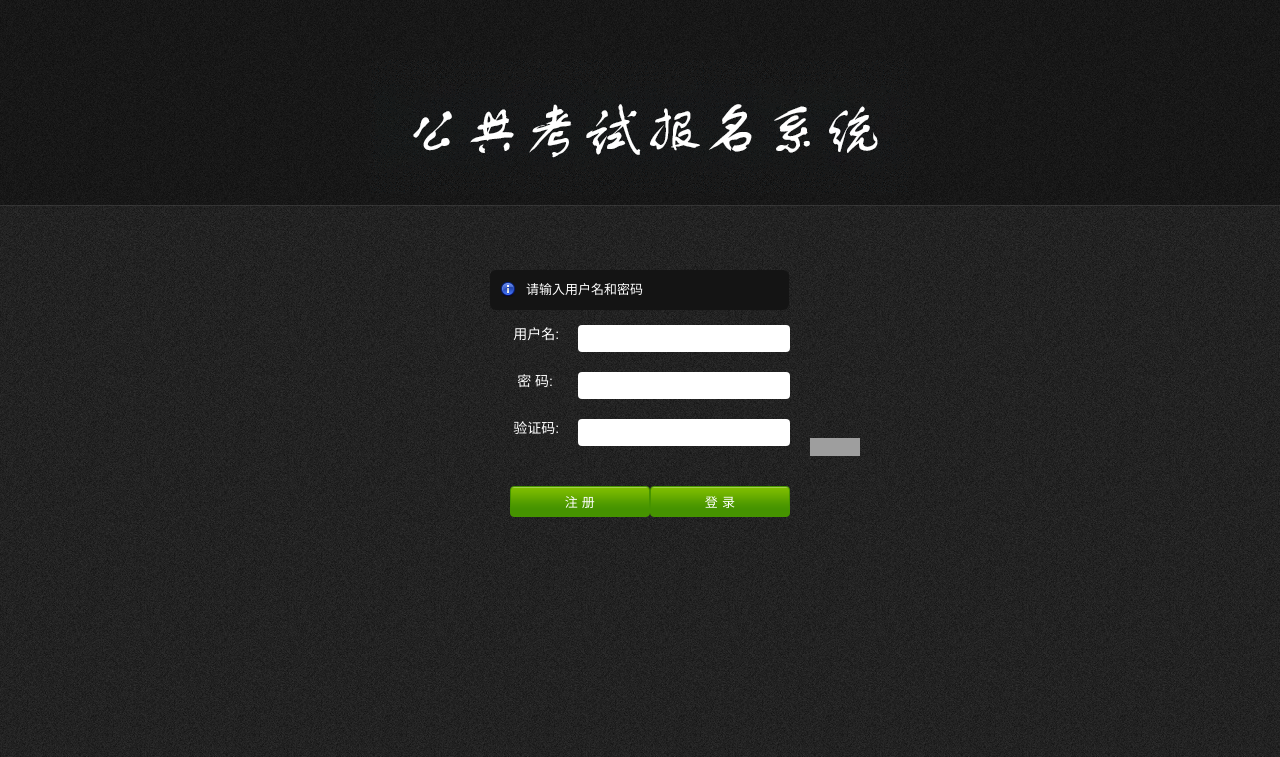
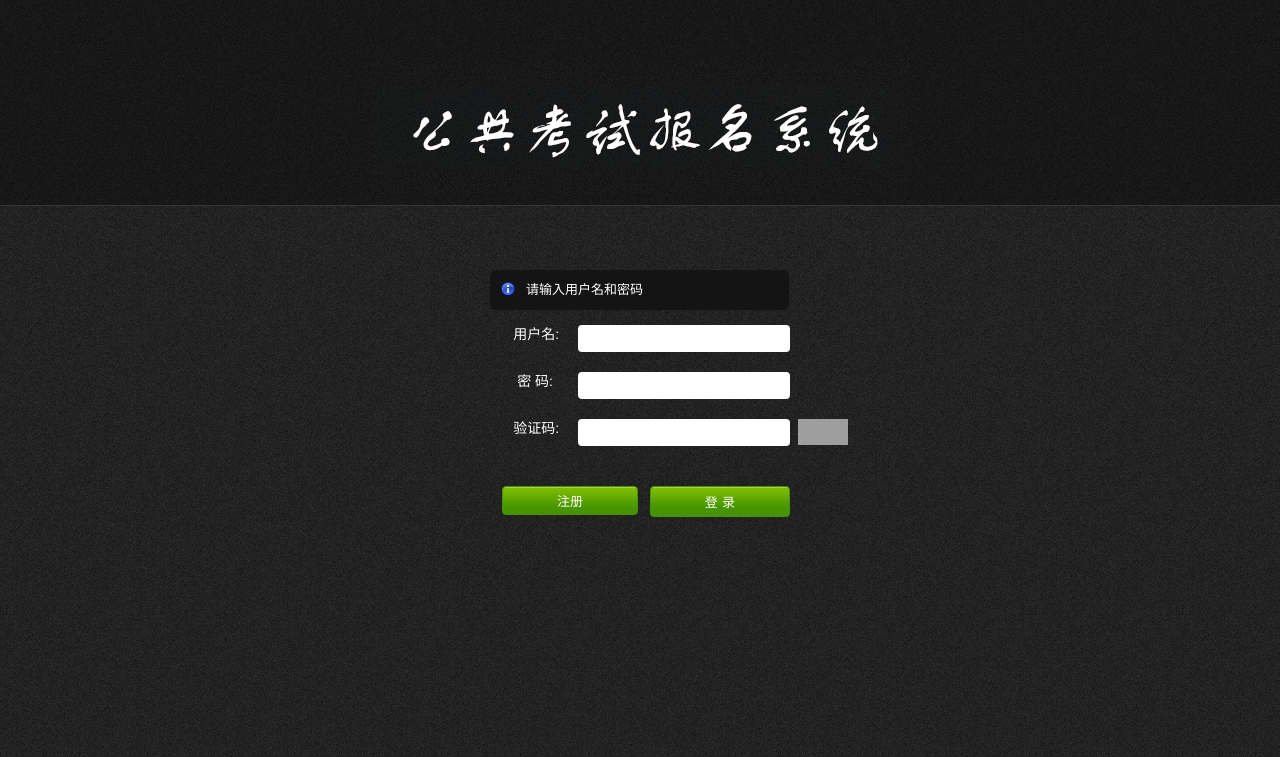
Before and after one commit to cugxuan/Course-registration-system, a CodeIgniter app: page / in a window 1280 px wide. Shown: the top 757 px of the page. Run offline with CodeIgniter, Linux system fonts and the light colour scheme; grey boxes are pictures that could not be loaded.

Commit message:
完成首页的按钮

```diff
--- a/manager/views/login.php
+++ b/manager/views/login.php
@@ -49,13 +49,13 @@
 	    <p>
 		<label>&nbsp;&nbsp;&nbsp;&nbsp;&nbsp;&nbsp;验证码:</label>
    <input name="yzm" type="text" class="text-input" id="yzm" size="10" maxlength="5" />
-    <div style="position:relative; left:320px; top:0px;"><img src="<?php echo site_url('index/random');?>" border="0" width="50" height="18" onclick="this.src='<?php echo site_url('index/random');?>?'+Math.random();"  style="cursor:hand;" /></div>
+    <div style="position:relative; left:320px; top:0px;"><img src="<?php echo site_url('index/random');?>" border="0" width="50" height="26" onclick="this.src='<?php echo site_url('index/random');?>?'+Math.random();"  style="position: absolute;left: -12px;top:0px;" /></div>
       </p>
       <div class="clear"></div>
       <div class="clear"></div>
       <p align="middle">
         <input class="button" type="submit" value="登 录" />
-        <input class="button" type="submit" value="注 册" />
+        <a href="<?php echo site_url("index/register");?>"  class="button" style="margin-top: 20px;height: 17px;">注册</a>
       </p>
     </form>
   </div>
```
